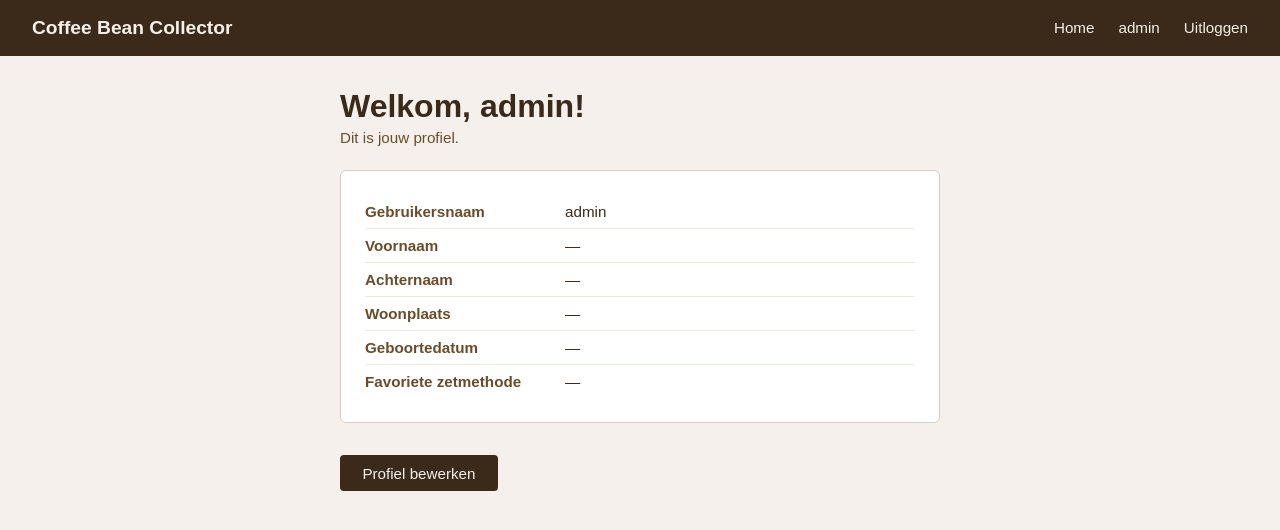
After one commit to srhtnl/Coffee-bean-collector-DJANGO, a Django app: page /profile/ in a window 1280 px wide. The commit adds this page. Shown: the top 530 px of the page. Run offline with Django 5.2, Linux system fonts and the light colour scheme; a user stored in the database is signed in; data comes from the database, SQL or seed files in the repository; both versions use the stored data as it was after the commit.

Commit message:
Made register/login/logout, made edit profile

```diff
--- a/CoffeeTasting/base/models.py
+++ b/CoffeeTasting/base/models.py
@@ -26,9 +26,19 @@ class Tasting(models.Model):
 
 
 class Profile(models.Model):
+    BREWING_METHODS = [
+        ('espresso', 'Espresso'),
+        ('filter', 'Filter'),
+        ('french_press', 'French Press'),
+        ('pour_over', 'Pour Over'),
+        ('aeropress', 'AeroPress'),
+        ('moka_pot', 'Moka Pot'),
+        ('cold_brew', 'Cold Brew'),
+    ]
+
     user = models.OneToOneField(User, on_delete=models.CASCADE, related_name='profile')
-    favorite_method = models.CharField(max_length=255)
-    city = models.CharField(max_length=255)
+    favorite_method = models.CharField(max_length=50, choices=BREWING_METHODS, blank=True, default='')
+    city = models.CharField(max_length=255, blank=True, default='')
     date_of_birth = models.DateField(null=True, blank=True)
 
     def __str__(self):
--- a/CoffeeTasting/base/static/base/css/style.css
+++ b/CoffeeTasting/base/static/base/css/style.css
@@ -47,3 +47,157 @@ main {
     margin: 2rem auto;
     padding: 0 1.5rem;
 }
+
+.nav-logout-btn {
+    background: none;
+    border: none;
+    color: #f5f0eb;
+    font-size: 0.95rem;
+    cursor: pointer;
+    padding: 0;
+    font-family: inherit;
+}
+
+.nav-logout-btn:hover {
+    text-decoration: underline;
+}
+
+.messages {
+    max-width: 1100px;
+    margin: 1rem auto 0;
+    padding: 0 1.5rem;
+}
+
+.message {
+    padding: 0.75rem 1rem;
+    border-radius: 4px;
+    margin-bottom: 0.5rem;
+    font-size: 0.9rem;
+}
+
+.message-success { background-color: #d4edda; color: #155724; border: 1px solid #c3e6cb; }
+.message-error   { background-color: #f8d7da; color: #721c24; border: 1px solid #f5c6cb; }
+.message-warning { background-color: #fff3cd; color: #856404; border: 1px solid #ffeeba; }
+.message-info    { background-color: #d1ecf1; color: #0c5460; border: 1px solid #bee5eb; }
+
+.auth-container {
+    max-width: 480px;
+    margin: 0 auto;
+}
+
+.auth-container h1 {
+    margin-bottom: 1.5rem;
+}
+
+.form-group {
+    display: flex;
+    flex-direction: column;
+    margin-bottom: 1rem;
+}
+
+.form-group label {
+    font-weight: bold;
+    margin-bottom: 0.3rem;
+    font-size: 0.9rem;
+}
+
+.form-group input,
+.form-group select {
+    padding: 0.5rem 0.75rem;
+    border: 1px solid #c4b49a;
+    border-radius: 4px;
+    font-size: 0.95rem;
+    background-color: #fff;
+    color: #3b2a1a;
+}
+
+.form-group input:focus,
+.form-group select:focus {
+    outline: none;
+    border-color: #3b2a1a;
+}
+
+.field-errors {
+    list-style: none;
+    color: #721c24;
+    font-size: 0.85rem;
+    margin-top: 0.25rem;
+}
+
+.btn {
+    display: inline-block;
+    margin-top: 0.5rem;
+    padding: 0.6rem 1.4rem;
+    background-color: #3b2a1a;
+    color: #f5f0eb;
+    border: none;
+    border-radius: 4px;
+    font-size: 0.95rem;
+    cursor: pointer;
+    text-decoration: none;
+}
+
+.btn:hover {
+    background-color: #5a3e28;
+}
+
+.btn-secondary {
+    background-color: #a08060;
+    margin-left: 0.5rem;
+}
+
+.btn-secondary:hover {
+    background-color: #8a6a4a;
+}
+
+.form-actions {
+    display: flex;
+    align-items: center;
+    margin-top: 0.5rem;
+}
+
+.auth-link {
+    margin-top: 1rem;
+    font-size: 0.9rem;
+}
+
+.profile-container {
+    max-width: 600px;
+    margin: 0 auto;
+}
+
+.profile-container h1 {
+    margin-bottom: 0.25rem;
+}
+
+.profile-intro {
+    color: #6b4c2a;
+    margin-bottom: 1.5rem;
+    font-size: 0.95rem;
+}
+
+.profile-card {
+    background-color: #fff;
+    border: 1px solid #d9cdbf;
+    border-radius: 6px;
+    padding: 1.5rem;
+    margin-bottom: 1.5rem;
+}
+
+.profile-row {
+    display: flex;
+    padding: 0.5rem 0;
+    border-bottom: 1px solid #f0e8dc;
+    font-size: 0.95rem;
+}
+
+.profile-row:last-child {
+    border-bottom: none;
+}
+
+.profile-label {
+    font-weight: bold;
+    width: 200px;
+    flex-shrink: 0;
+    color: #6b4c2a;
+}
--- a/CoffeeTasting/base/templates/base.html
+++ b/CoffeeTasting/base/templates/base.html
@@ -14,14 +14,27 @@
     <ul>
         <li><a href="/">Home</a></li>
         {% if user.is_authenticated %}
-            <li><a href="/profile/">Profiel</a></li>
-            <li><a href="/logout/">Uitloggen</a></li>
+            <li><a href="{% url 'profile' %}">{{ user.get_full_name|default:user.username }}</a></li>
+            <li>
+                <form method="post" action="{% url 'logout' %}" style="margin:0;">
+                    {% csrf_token %}
+                    <button type="submit" class="nav-logout-btn">Uitloggen</button>
+                </form>
+            </li>
         {% else %}
-            <li><a href="/login/">Inloggen</a></li>
-            <li><a href="/register/">Registreren</a></li>
+            <li><a href="{% url 'login' %}">Inloggen</a></li>
+            <li><a href="{% url 'register' %}">Registreren</a></li>
         {% endif %}
     </ul>
 </nav>
+
+{% if messages %}
+    <div class="messages">
+        {% for message in messages %}
+            <div class="message message-{{ message.tags }}">{{ message }}</div>
+        {% endfor %}
+    </div>
+{% endif %}
 
 <main>
     {% block content %}
--- /dev/null
+++ b/CoffeeTasting/base/templates/base/profile.html
@@ -0,0 +1,39 @@
+{% extends "base.html" %}
+
+{% block title %}Mijn Profiel - Coffee Bean Collector{% endblock %}
+
+{% block content %}
+<div class="profile-container">
+    <h1>Welkom, {{ user.first_name|default:user.username }}!</h1>
+    <p class="profile-intro">Dit is jouw profiel.</p>
+
+    <div class="profile-card">
+        <div class="profile-row">
+            <span class="profile-label">Gebruikersnaam</span>
+            <span class="profile-value">{{ user.username }}</span>
+        </div>
+        <div class="profile-row">
+            <span class="profile-label">Voornaam</span>
+            <span class="profile-value">{{ user.first_name|default:"—" }}</span>
+        </div>
+        <div class="profile-row">
+            <span class="profile-label">Achternaam</span>
+            <span class="profile-value">{{ user.last_name|default:"—" }}</span>
+        </div>
+        <div class="profile-row">
+            <span class="profile-label">Woonplaats</span>
+            <span class="profile-value">{{ user.profile.city|default:"—" }}</span>
+        </div>
+        <div class="profile-row">
+            <span class="profile-label">Geboortedatum</span>
+            <span class="profile-value">{{ user.profile.date_of_birth|date:"d-m-Y"|default:"—" }}</span>
+        </div>
+        <div class="profile-row">
+            <span class="profile-label">Favoriete zetmethode</span>
+            <span class="profile-value">{{ user.profile.get_favorite_method_display|default:"—" }}</span>
+        </div>
+    </div>
+
+    <a href="{% url 'profile_edit' %}" class="btn">Profiel bewerken</a>
+</div>
+{% endblock %}
--- a/CoffeeTasting/base/urls.py
+++ b/CoffeeTasting/base/urls.py
@@ -3,5 +3,9 @@ from . import views
 
 urlpatterns = [
     path('', views.home, name='home'),
-    path('hello/', views.say_hello, name='say_hello'),
+    path('register/', views.register, name='register'),
+    path('login/', views.user_login, name='login'),
+    path('logout/', views.user_logout, name='logout'),
+    path('profile/', views.profile, name='profile'),
+    path('profile/edit/', views.profile_edit, name='profile_edit'),
 ]
--- a/CoffeeTasting/base/views.py
+++ b/CoffeeTasting/base/views.py
@@ -1,8 +1,65 @@
-from django.shortcuts import render
-from django.http import HttpResponse
+from django.shortcuts import render, redirect
+from django.contrib.auth import authenticate, login, logout
+from django.contrib.auth.decorators import login_required
+from django.contrib import messages
+
+from .forms import RegisterForm, ProfileUpdateForm, UserUpdateForm
+
 
 def home(request):
     return render(request, "base/home.html")
 
-def say_hello(request):
-    return render(request, "base/hello.html")
+
+def register(request):
+    if request.user.is_authenticated:
+        return redirect('home')
+    form = RegisterForm(request.POST or None)
+    if request.method == 'POST' and form.is_valid():
+        user = form.save()
+        from .models import Profile
+        Profile.objects.get_or_create(user=user)
+        login(request, user)
+        messages.success(request, 'Registratie geslaagd! Welkom, {}!'.format(user.username))
+        return redirect('profile')
+    return render(request, 'base/register.html', {'form': form})
+
+
+def user_login(request):
+    if request.user.is_authenticated:
+        return redirect('home')
+    if request.method == 'POST':
+        username = request.POST.get('username', '').strip()
+        password = request.POST.get('password', '')
+        user = authenticate(request, username=username, password=password)
+        if user is not None:
+            login(request, user)
+            return redirect('profile')
+        messages.error(request, 'Ongeldige gebruikersnaam of wachtwoord.')
+    return render(request, 'base/login.html')
+
+
+def user_logout(request):
+    if request.method == 'POST':
+        logout(request)
+        return redirect('home')
+    return redirect('home')
+
+
+@login_required(login_url='/login/')
+def profile(request):
+    return render(request, 'base/profile.html')
+
+
+@login_required(login_url='/login/')
+def profile_edit(request):
+    from .models import Profile
+    user_profile, _ = Profile.objects.get_or_create(user=request.user)
+
+    user_form = UserUpdateForm(request.POST or None, instance=request.user)
+    profile_form = ProfileUpdateForm(request.POST or None, instance=user_profile)
+    if request.method == 'POST' and user_form.is_valid() and profile_form.is_valid():
+        user_form.save()
+        profile_form.save()
+        messages.success(request, 'Profiel bijgewerkt!')
+        return redirect('profile')
+    return render(request, 'base/profile_edit.html', {'user_form': user_form, 'profile_form': profile_form})
```
Also changed, not shown: CoffeeTasting/base/forms.py (added, +41 -0 lines), CoffeeTasting/base/templates/base/hello.html (deleted, +0 -7 lines), CoffeeTasting/base/templates/base/login.html (added, +22 -0 lines), CoffeeTasting/base/templates/base/profile_edit.html (added, +38 -0 lines), CoffeeTasting/base/templates/base/register.html (added, +27 -0 lines), CoffeeTasting/base/apps.py (line endings or trailing spaces), CoffeeTasting/base/migrations/0002_alter_profile_city_alter_profile_favorite_method.py (added), CoffeeTasting/db.sqlite3.
